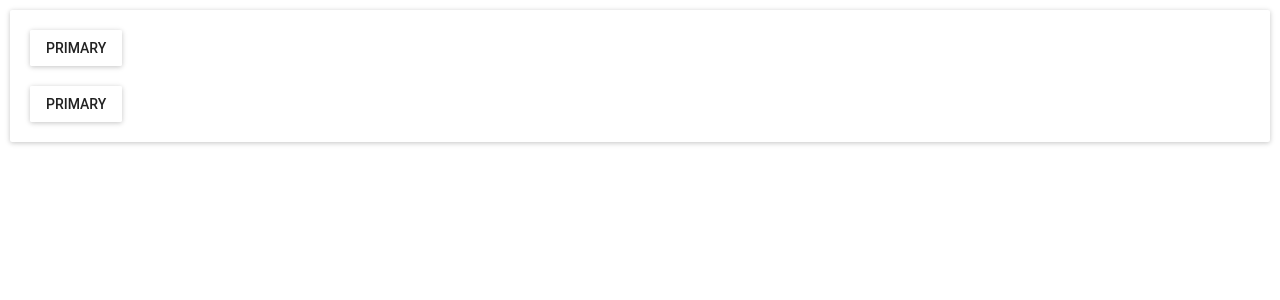
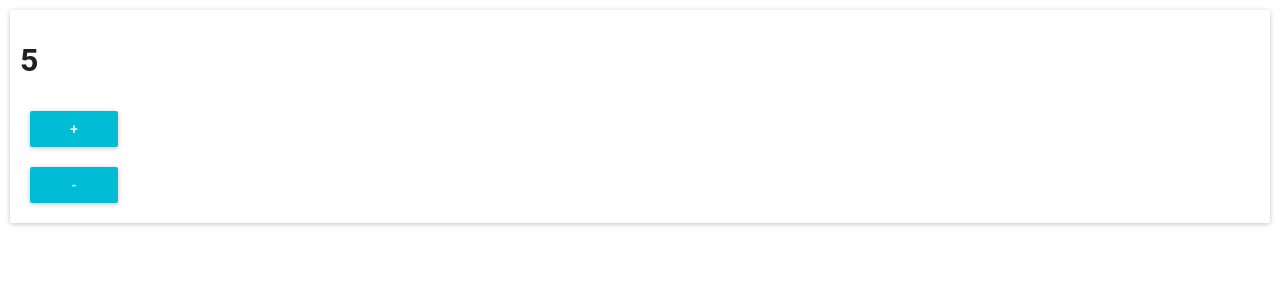
Before and after one commit to DawidKurkiewicz/exercises-react2, a React (Create React App) app: page / in a window 1280 px wide. Shown: the top 300 px of the page. Built offline with nearby package versions, Linux system fonts and the light colour scheme.

Commit message:
added state

```diff
--- a/src/App.js
+++ b/src/App.js
@@ -1,14 +1,12 @@
 import React from 'react'
-import Button from './components/Button'
 import Paper from './components/Paper'
+import Counter from './Counter'
+
 
 const App = (props) => (
   <Paper>
-    <Button
-      onClick={() => alert('bu')}
-    />
-    <Button
-      onClick={() => alert('bu')}
+    <Counter
+      startNumber={5}
     />
   </Paper>
 )
--- /dev/null
+++ b/src/Counter.js
@@ -0,0 +1,32 @@
+import React from 'react'
+import Button from './components/Button'
+
+class Counter extends React.Component {
+    constructor(props) {
+        super()
+        this.state = {
+            number: props.startNumber
+        }
+    }
+    render() {
+        return (
+            <div>
+                <h1>
+                    {this.state.number}
+                </h1>
+                <Button
+                onClick={() => this.setState({ number: this.state.number + 1})}
+                label={'+'}
+                />
+                <Button
+                onClick={() => this.setState({ number: this.state.number - 1})}
+                label={'-'}
+                />
+            </div>
+
+        )
+    }
+}
+
+
+export default Counter
--- a/src/components/Button.js
+++ b/src/components/Button.js
@@ -7,9 +7,8 @@ const style = {
 const Button = (props) => (
     <div>
         <RaisedButton
-            label="Primary"
-            primary={Boolean(Math.round(Math.random()))}
-            secondary={Boolean(Math.round(Math.random()))}
+            label={props.label}
+            primary={true}
             style={style}
             onClick={props.onClick}
 
```
